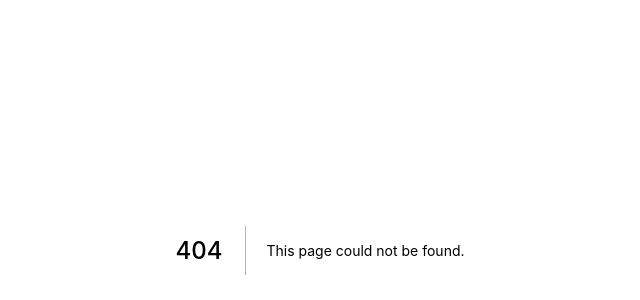
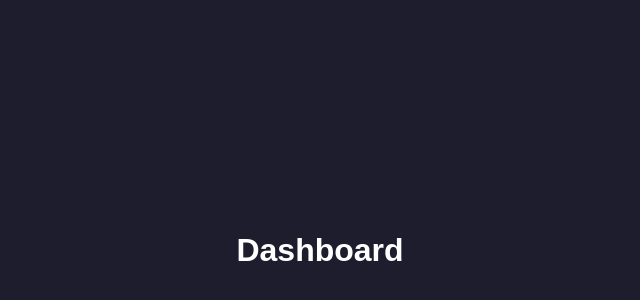
Before and after one commit to Ghenriquer10/projeto-pizzaria-frontend, a Next.js app: page /dashboard in a window 1280 px wide. Before the commit this address had no page. Shown: the part 150-450 px from the top of the page, without its empty margins (320-960 px from the left). Built offline with nearby package versions, Linux system fonts and the light colour scheme.

Commit message:
Criando logica do cadastro de usuário

```diff
--- a/src/contexts/AuthContext.tsx
+++ b/src/contexts/AuthContext.tsx
@@ -1,6 +1,7 @@
 import { createContext, ReactNode, useState } from 'react';
-import { destroyCookie } from 'nookies';
+import { destroyCookie, setCookie, parseCookies } from 'nookies';
 import Router from 'next/router'
+import { api } from '../services/apiClient'
 
 type AuthContextData = {
     user: UserProps,
@@ -41,8 +42,36 @@ export function AuthProvider({ children }: AuthProviderPros) {
     const isAuthenticated = !!user;
 
     async function signIn({ email, password }: SingInProps) {
-        console.log(email)
-        console.log(password)
+        try {
+            const response = await api.post('/session', {
+                email,
+                password
+            })
+            //console.log(response.data)
+
+            const { name, id, token } = response.data
+
+            setCookie(undefined, '@nextauth.token', token, {
+                maxAge: 60 * 60 * 24 * 30, // Expirar em um mês
+                path: "/"
+            })
+
+            setUser({
+                id,
+                name,
+                email
+            })
+
+            // Enviando token a todas futuras requisições
+            api.defaults.headers['Authorization'] = `Bearer ${token}`;
+
+            // Redirecionar usuário para os últimos pedidos
+            Router.push('dashboard')
+
+
+        } catch (err) {
+            console.log("Erro ao acessar", err)
+        }
     }
 
     return (
--- /dev/null
+++ b/src/pages/dashboard/dashboard.module.scss
@@ -0,0 +1,11 @@
+.container{
+    min-height: 100vh;
+    width: 100%;
+    display: flex;
+    align-items: center;
+    justify-content: center;
+
+    h1{
+        color: var(--white);
+    }
+}
--- /dev/null
+++ b/src/pages/dashboard/index.tsx
@@ -0,0 +1,9 @@
+import style from './dashboard.module.scss';
+
+export default function Dashboard() {
+    return (
+        <div className={style.container}>
+            <h1 className={style.h1}>Dashboard</h1>
+        </div>
+    )
+}
```
